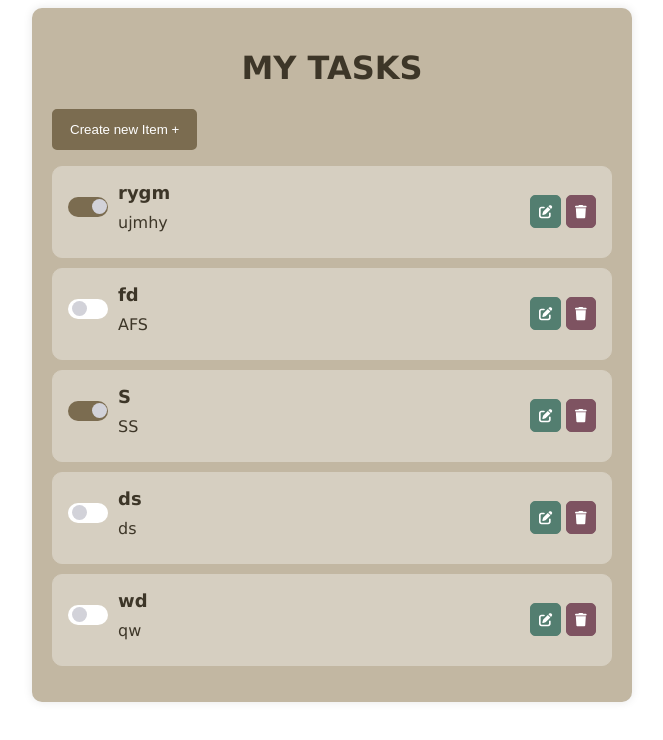
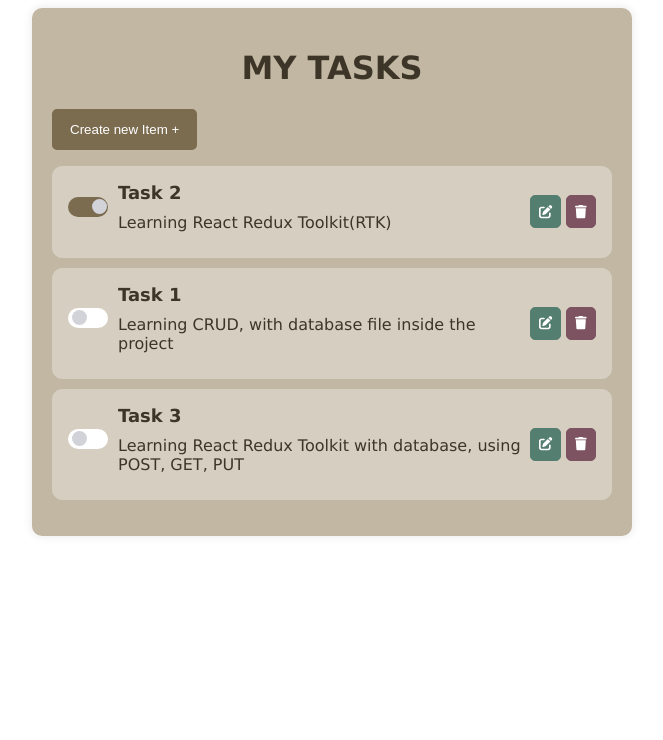
Before and after one commit to Genta-hoxha/crud-react, a React (Create React App) app: page / in a window 1280 px wide. Shown: the top 740 px of the page, without its empty margins (308-971 px from the left). Built offline with nearby package versions, Linux system fonts and the light colour scheme; data requests are answered from the project's data file.

Commit message:
final commit

```diff
--- a/data/db.json
+++ b/data/db.json
@@ -1,38 +1,23 @@
 {
   "todos": [
     {
-      "id": "a098",
+      "id": "1261",
       "userId": 1,
-      "title": "rygm",
-      "description": "ujmhy",
+      "title": "Task 1",
+      "description": "Learning CRUD, with database file inside the project\n",
+      "completed": false
+    },
+    {
+      "id": "99e4",
+      "title": "Task 2",
+      "description": "Learning React Redux Toolkit(RTK)",
       "completed": true
     },
     {
-      "id": "baf0",
+      "id": "a4d5",
       "userId": 1,
-      "title": "fd",
-      "description": "AFS",
-      "completed": false
-    },
-    {
-      "id": "33d3",
-      "userId": 1,
-      "title": "S",
-      "description": "SS",
-      "completed": true
-    },
-    {
-      "id": "417a",
-      "userId": 1,
-      "title": "ds",
-      "description": "ds",
-      "completed": false
-    },
-    {
-      "id": "441d",
-      "userId": 1,
-      "title": "wd",
-      "description": "qw",
+      "title": "Task 3",
+      "description": "Learning React Redux Toolkit with database, using POST, GET, PUT",
       "completed": false
     }
   ]
--- a/src/index.css
+++ b/src/index.css
@@ -97,10 +97,10 @@ textarea[type="text"] {
 }
 
 .todo-expanded input {
-  background-color: #b9dce9;
+  background-color: #c2b7a2;
 }
 .todo-expanded textarea {
-  background-color: #b9dce9;
+  background-color: #c2b7a2;
 }
 .todo-expanded .switchheader {
   display: inline-flex;
@@ -108,10 +108,10 @@ textarea[type="text"] {
 }
 
 .todo input {
-  background-color: #b9dce9;
+  background-color: #dcd2c2;
 }
 .todo textarea {
-  background-color: #b9dce9;
+  background-color: #dcd2c2;
 }
 
 article {
```
